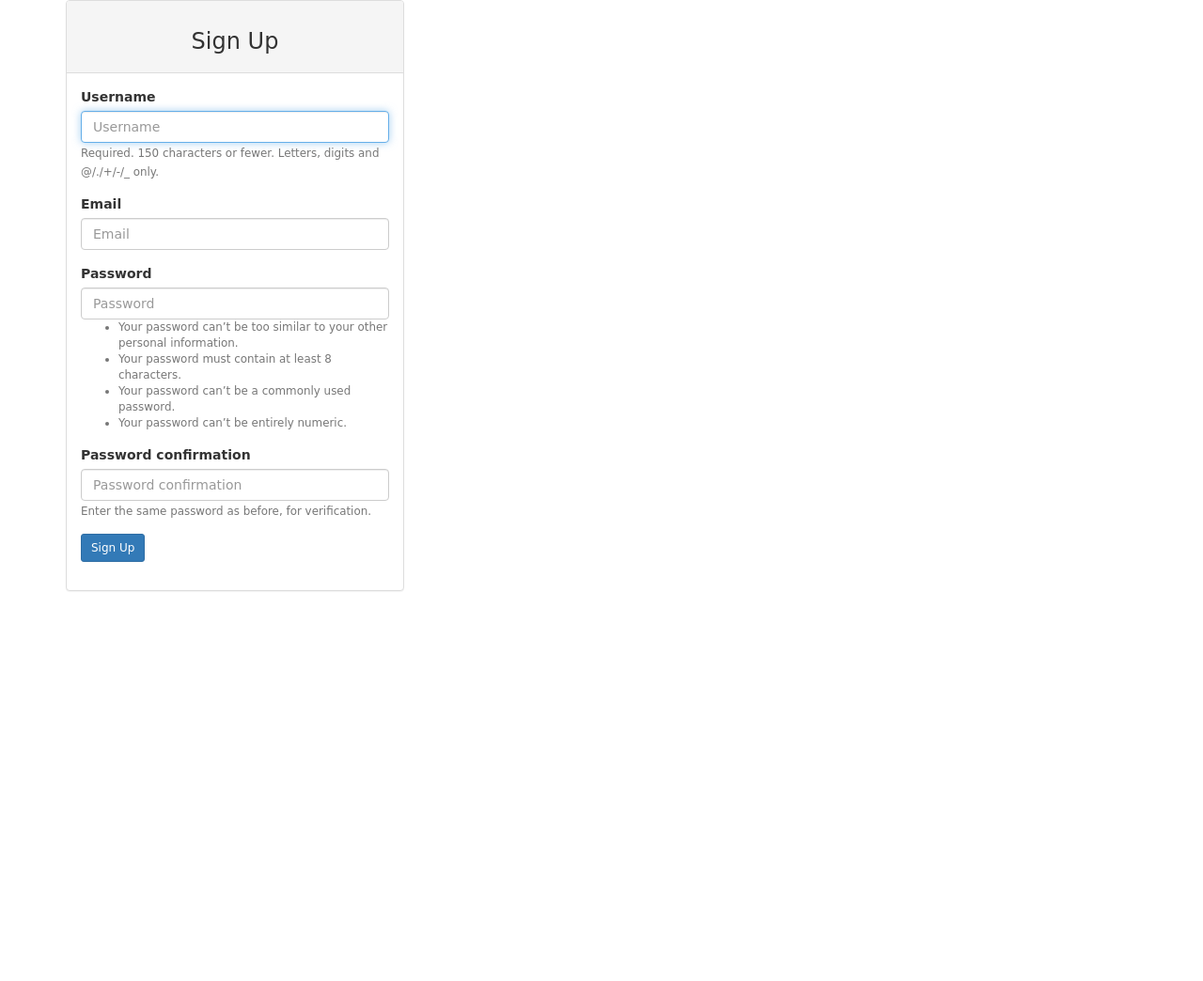
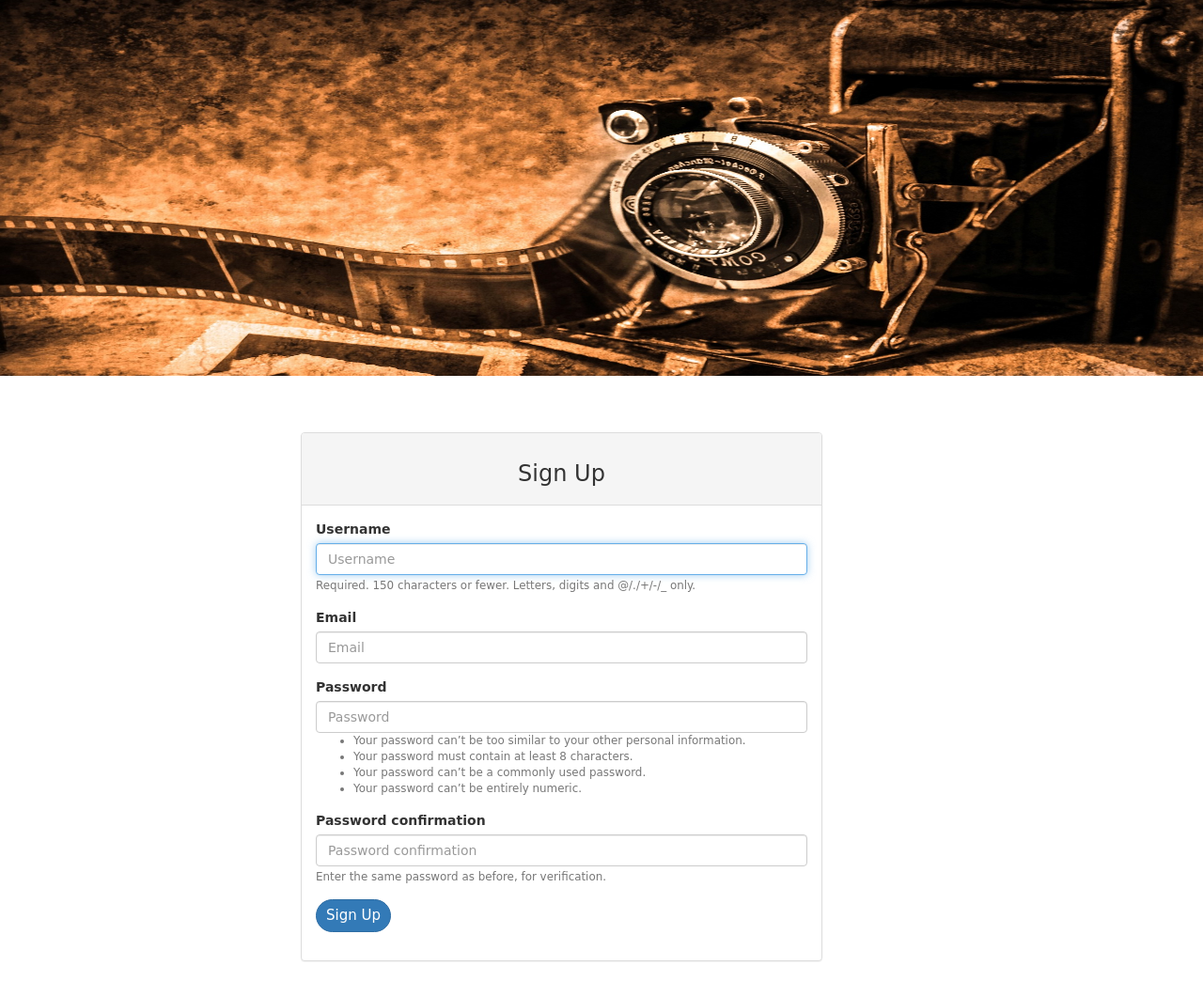
Before and after one commit to nziokaivy/instagram, a Django app: template photos/templates/registration/registration_form.html in a window 1280 px wide. Shown: the whole page at 94% size. Before the commit the page ends 629 px from the top, so only its background shows below. Run offline with Django 3.2, Linux system fonts and the light colour scheme; the template is opened without the code that fills it: values that come from a table or form of the project are taken from there, others are empty; some libraries are stand-ins or nearby versions.

Commit message:
Add style to registration page

```diff
--- a/photos/templates/registration/registration_form.html
+++ b/photos/templates/registration/registration_form.html
@@ -7,10 +7,14 @@
   display: none;
 }
 </style>
+<img src="/static/images/camera.jpg" style="width:100%; height:400px; margin-top:0px;" >
+
 <div class="container" style="font-family: 'Playfair Display', serif; font-family: 'Sniglet', cursive;">
   <div class="row">
 
-    <div class="col-md-4">
+      <div class=" col-md-4" style="margin-top:50px; width:5rem; margin-left:20rem;"></div>
+      <div class="col-6 col-sm-6 col-md-4 col-lg-6" style="margin-top:60px;">
+
       {% if form.errors %}
         <p> Some Information Might be Incorrect </p>
       {% endif %}
@@ -25,7 +29,7 @@
             {% csrf_token %}
             {% bootstrap_form form %}
             <div class="form-group">
-              <input type="submit" class="btn btn-primary btn-sm" style="font-family: 'Playfair Display', serif; font-family: 'Sniglet', cursive;" value="Sign Up">
+                <input type="submit" class="btn btn-primary btn-sm" style="font-family: 'Playfair Display', serif;font-family: 'Sniglet', cursive; border-radius:40px; font-size:15px;" value="Sign Up">
             </div>
 
             <input type="hidden" name="next" value="{{next}}">
```
Also changed, not shown: photos/templates/registration/login.html (+3 -5 lines).
